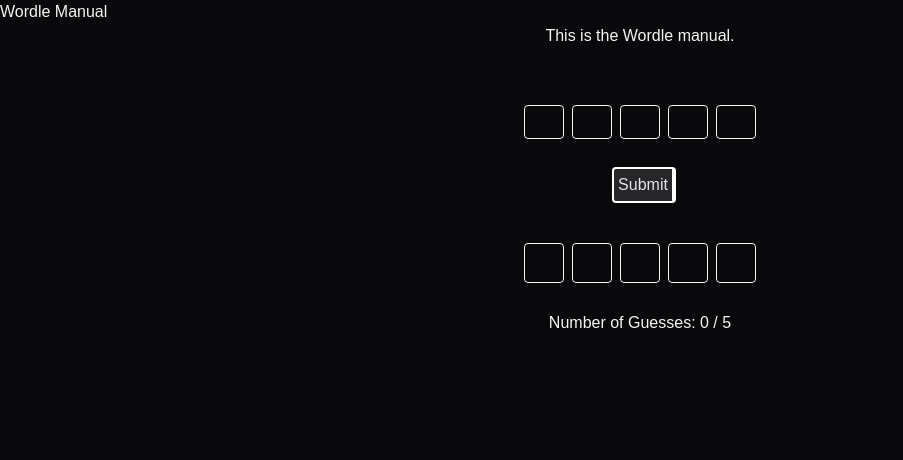
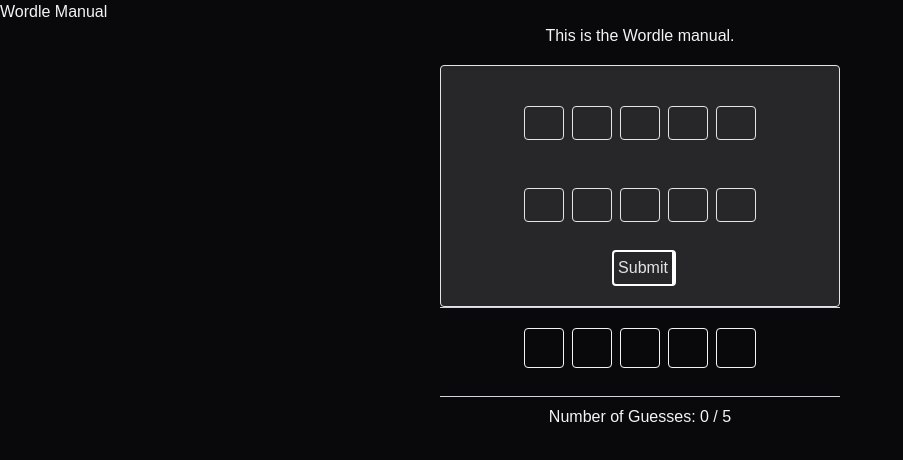
Before and after one commit to franco-ortega/wordle-clone, a Next.js app: page /manual in a window 1280 px wide. Shown: the top 460 px of the page, without its empty margins (0-903 px from the left). Built offline with nearby package versions, Linux system fonts and the light colour scheme.

Commit message:
make a second row to display second guess

```diff
--- a/src/app/manual/page.tsx
+++ b/src/app/manual/page.tsx
@@ -93,8 +93,30 @@
 				<section>
 					<form
 						onSubmit={onGuessSubmit}
-						className='flex flex-col gap-2 items-center justify-center p-5'
+						className='flex flex-col gap-2 items-center justify-center p-5 border rounded bg-zinc-800 text-zinc-200'
 					>
+						<div className='flex flex-row gap-2 items-center justify-center p-5'>
+							{letters.map((letter, index) => (
+								<label key={index} htmlFor={`letter-${index}`}>
+									<input
+										ref={(element) => {
+											inputRefs.current[index] = element;
+										}}
+										className='border rounded p-1 w-10 text-center uppercase'
+										type='text'
+										id={`letter-${index}`}
+										name={`letter-${index}`}
+										value={letter}
+										maxLength={1}
+										autoComplete='off'
+										inputMode='text'
+										onChange={(e) => handleLetterChange(index, e.target.value)}
+										onKeyDown={(e) => handleKeyDown(index, e)}
+									/>
+								</label>
+							))}
+						</div>
+
 						<div className='flex flex-row gap-2 items-center justify-center p-5'>
 							{letters.map((letter, index) => (
 								<label key={index} htmlFor={`letter-${index}`}>
@@ -125,6 +147,8 @@
 						</button>
 					</form>
 
+					<hr className='border-gray-300 w-100' />
+
 					<div className='flex flex-row gap-2 items-center justify-center p-5'>
 						{letters.map((letter, index) => (
 							<span
@@ -137,6 +161,8 @@
 					</div>
 				</section>
 
+				<hr className='border-gray-300 w-100' />
+
 				{displayCorrect && (
 					<section>Correct: {guess === targetWord ? 'Yes' : 'No'}</section>
 				)}
```
